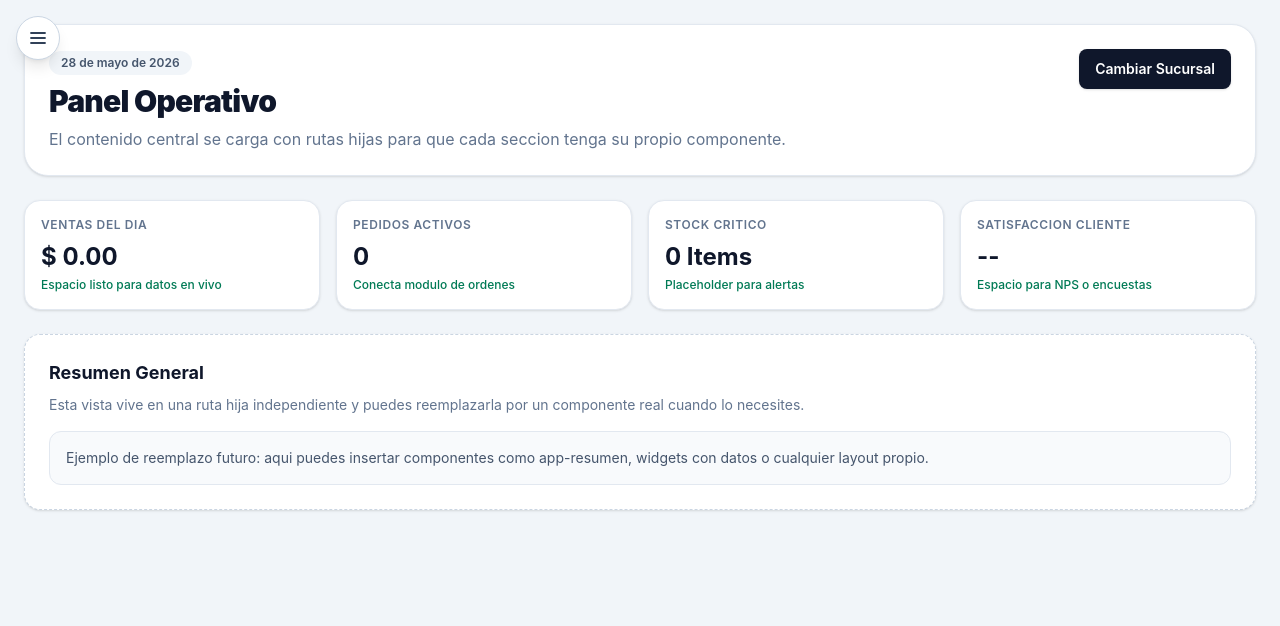
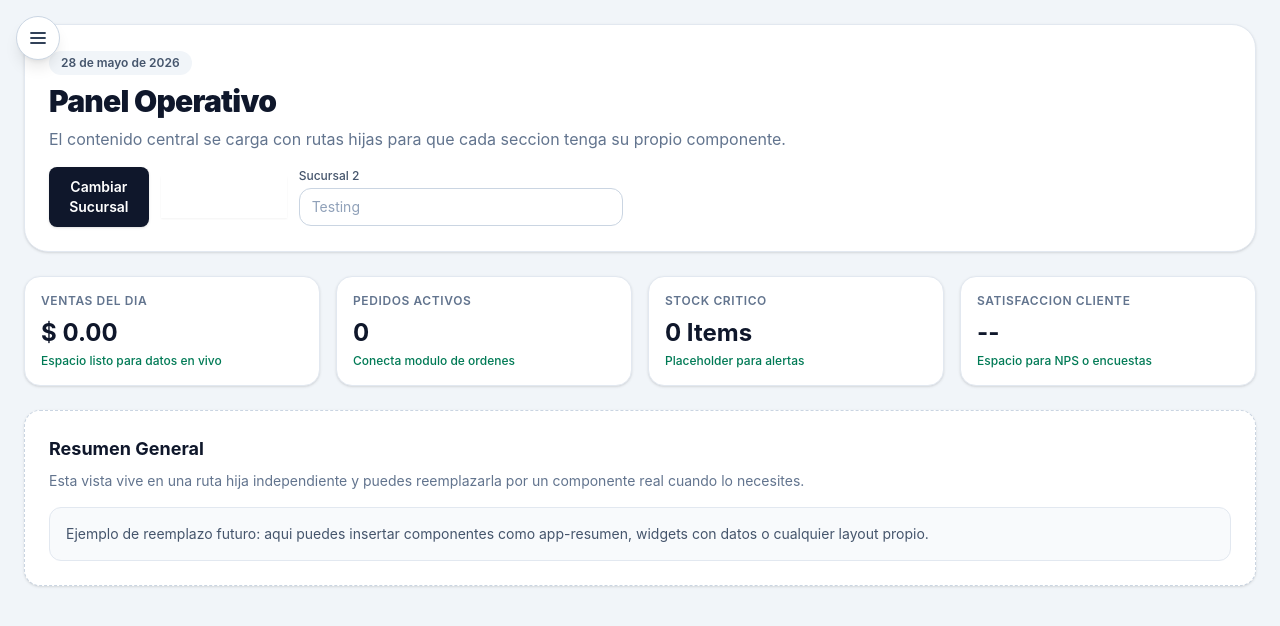
Before and after one commit to ciApp-dev/bakery-front, an Angular app: page /dashboard/overview in a window 1280 px wide. Shown: the top 626 px of the page. Built offline with nearby package versions, Linux system fonts and the light colour scheme.

Commit message:
Working in chanes of Sucursal

```diff
--- /dev/null
+++ b/src/app/components/elements/buttons/dropdown-form/dropdown-form.html
@@ -0,0 +1,37 @@
+<div class="relative inline-block w-full max-w-xs">
+  <button
+    id="dropdownHoverButton"
+    type="button"
+    (click)="toggleDropdown($event)"
+    class="inline-flex w-full items-center justify-between gap-2 rounded-base border border-default-medium bg-brand px-4 py-2.5 text-sm font-medium leading-5 text-white shadow-xs transition-colors hover:bg-brand-strong focus:outline-none focus:ring-4 focus:ring-brand-medium"
+  >
+    <span class="truncate">{{ label() }}</span>
+    <svg class="h-4 w-4" aria-hidden="true" xmlns="http://www.w3.org/2000/svg" width="24" height="24" fill="none" viewBox="0 0 24 24">
+      <path stroke="currentColor" stroke-linecap="round" stroke-linejoin="round" stroke-width="2" d="m19 9-7 7-7-7"/>
+    </svg>
+  </button>
+
+  <!-- Dropdown menu -->
+  <div
+    id="dropdownHover"
+    class="absolute left-0 top-full z-20 mt-2 w-full rounded-base border border-default-medium bg-neutral-primary-medium shadow-lg"
+    [class.hidden]="!isOpen()"
+    (click)="$event.stopPropagation()"
+  >
+    <ul class="max-h-72 overflow-y-auto p-2 text-sm font-medium text-body" aria-labelledby="dropdownHoverButton">
+      @for (option of options(); track option.id) {
+        <li>
+          <button
+            type="button"
+            class="inline-flex w-full items-center rounded px-3 py-2 text-left hover:bg-neutral-tertiary-medium hover:text-heading"
+            (click)="selectedOption(option)"
+          >
+            {{ option.nombre }}
+          </button>
+        </li>
+      } @empty {
+        <li class="px-3 py-2 text-body/70">No se encontraron opciones</li>
+      }
+    </ul>
+  </div>
+</div>
--- /dev/null
+++ b/src/app/components/elements/buttons/dropdown-form/dropdown-form.ts
@@ -0,0 +1,36 @@
+import { Component, HostListener, input, output, signal } from '@angular/core';
+import { SelectorOption } from 'src/app/interfaces/forms';
+
+@Component({
+  selector: 'app-dropdown-form',
+  imports: [],
+  templateUrl: './dropdown-form.html',
+  styleUrl: './dropdown-form.css',
+})
+export class DropdownForm {
+  label = input.required<string>();
+
+  options = input.required<SelectorOption[]>();
+
+  valueChange = output<number>();
+  isOpen = signal(false);
+
+  selectedOption(option: SelectorOption):void{
+    this.valueChange.emit(Number(option.id));
+    this.isOpen.set(false);
+  }
+
+  toggleDropdown(event: MouseEvent): void {
+    event.stopPropagation();
+    this.isOpen.update((value) => !value);
+  }
+
+  closeDropdown(): void {
+    this.isOpen.set(false);
+  }
+
+  @HostListener('document:click')
+  onDocumentClick(): void {
+    this.closeDropdown();
+  }
+}
--- a/src/app/components/elements/selectors/selector-form/selector-form.ts
+++ b/src/app/components/elements/selectors/selector-form/selector-form.ts
@@ -70,7 +70,6 @@ export class SelectorForm {
     this.query.set(option.nombre);
     this.valueChange.emit(Number(option.id));
     this.isOpen.set(false);
-    console.log('Selected option:', option.id);
   }
 
   clearQuery(): void {
--- a/src/app/components/pages/dashboard/dashboard.html
+++ b/src/app/components/pages/dashboard/dashboard.html
@@ -41,6 +41,10 @@
 
 					<div class="flex items-center gap-2 sm:gap-3">
 						<button type="button" class="rounded-lg bg-slate-900 px-4 py-2.5 text-sm font-semibold text-white shadow-sm hover:bg-slate-800">Cambiar Sucursal</button>
+
+						<app-dropdown-form label="Sucursal 1" [options]="sucursales()" ></app-dropdown-form>
+
+						<app-selector-form placeholder="Testing" label="Sucursal 2" [options]="sucursales()" ></app-selector-form>
 					</div>
 				</div>
 			</header>
--- a/src/app/components/pages/dashboard/dashboard.ts
+++ b/src/app/components/pages/dashboard/dashboard.ts
@@ -1,22 +1,33 @@
-import { ChangeDetectionStrategy, Component, signal } from '@angular/core';
+import { ChangeDetectionStrategy, Component, OnInit, inject, signal } from '@angular/core';
 import { RouterOutlet } from '@angular/router';
 import { ButtonSidemenu } from "../../elements/side-menu/button-sidemenu/button-sidemenu";
 import { ButtonSidemenuTrick } from "../../elements/side-menu/button-sidemenu-trick/button-sidemenu-trick";
 import { HeaderSidemenu } from "../../elements/side-menu/header-sidemenu/header-sidemenu";
 import { FooterSidemenu } from "../../elements/side-menu/footer-sidemenu/footer-sidemenu";
 import { OptionSidemenu } from "../../elements/side-menu/option-sidemenu/option-sidemenu";
+import { DropdownForm } from "../../elements/buttons/dropdown-form/dropdown-form";
+import { SelectorOption } from 'src/app/interfaces/forms';
+import { SucursalesService } from 'src/app/service/sucursales-service';
+import { SelectorForm } from "../../elements/selectors/selector-form/selector-form";
 
 
 
 @Component({
   selector: 'app-dashboard',
-  imports: [ RouterOutlet, ButtonSidemenu, ButtonSidemenuTrick, HeaderSidemenu, FooterSidemenu, OptionSidemenu],
+  imports: [RouterOutlet, ButtonSidemenu, ButtonSidemenuTrick, HeaderSidemenu, FooterSidemenu, OptionSidemenu, DropdownForm, SelectorForm],
   templateUrl: './dashboard.html',
   styleUrl: './dashboard.css',
   changeDetection: ChangeDetectionStrategy.OnPush,
 })
-export class Dashboard {
+export class Dashboard implements OnInit {
   readonly isSidebarOpen = signal(false);
+  sucursales = signal<SelectorOption[]>([]);
+
+  sucursalesService = inject(SucursalesService);
+
+  ngOnInit(): void {
+    this.getSucursales();
+  }
 
 
   toggleSidebar(): void {
@@ -34,4 +45,29 @@ export class Dashboard {
     }
 
   }
+
+  getSucursales(): void {
+    const userId = Number(localStorage.getItem('id_user'));
+
+    if (!Number.isFinite(userId) || userId <= 0) {
+      console.error('No se pudo obtener id_user valido desde localStorage');
+      this.sucursales.set([]);
+      return;
+    }
+
+    this.sucursalesService.getSucursalesUser(userId).subscribe({
+      next: (response) => {
+        const options: SelectorOption[] = response.sucursales.map((sucursal) => ({
+          id: sucursal.id,
+          nombre: sucursal.nombre
+        }));
+        this.sucursales.set(options);
+        console.log('Sucursales obtenidas:', this.sucursales());
+      },
+      error: (error) => {
+        console.error('Error al obtener las sucursales:', error);
+      }
+    });
+  }
+
 }
--- a/src/app/components/pages/sucursales/sucursales.html
+++ b/src/app/components/pages/sucursales/sucursales.html
@@ -4,7 +4,7 @@
         <div class="flex flex-col gap-3 sm:flex-row sm:items-center sm:justify-between">
 
             <div class="w-full sm:max-w-2xl lg:max-w-3xl">
-                <app-input-search-form></app-input-search-form>
+                <app-input-search-form [value]="searchTerm()" (valueChange)="onSearchTermChange($event)"    ></app-input-search-form>
             </div>
 
             <app-button-main-form label="Agregar" iconName="add"
@@ -136,7 +136,7 @@
 
         <app-table-form label="Sucursales"
         [contentLabel]="sucursalName"
-        [content]="allSucursales()"
+        [content]="tableContent()"
         (editSelected)="editSucursal($event)"
         (deleteSelected)="deleteSucursal($event)"
         [activeAction]="showDeleted()"></app-table-form>
--- a/src/app/components/pages/sucursales/sucursales.ts
+++ b/src/app/components/pages/sucursales/sucursales.ts
@@ -1,4 +1,4 @@
-import { Component,inject,signal } from '@angular/core';
+import { Component, inject, signal } from '@angular/core';
 import { InputSearchForm } from "../../elements/inputs/input-search-form/input-search-form";
 import { ButtonMainForm } from "../../elements/buttons/button-main-form/button-main-form";
 import { LabelForm } from "../../elements/labels/label-form/label-form";
@@ -34,10 +34,12 @@ export class SucursalesComponent {
   confirmDialogService = inject(ConfirmDialogService);
 
   allSucursales = signal<SucursalTableRow[]>([]);
+  tableContent = signal<SucursalTableRow[]>([]);
 
   modeForm = signal<string>('create');
   idEstado = signal<number | null>(null);
   idCiudad = signal<number | null>(null);
+  searchTerm = signal<string>('');
 
   idSelected = signal<number | null>(null);
   nombre = signal<string>('');
@@ -69,14 +71,14 @@ export class SucursalesComponent {
   showDeleted = signal<boolean>(false);
 
   sucursalName: ContentLabelTable[] = [
-    {id: 1, name: 'Nombre', key: 'nombre'},
-    {id: 2, name: 'Dirección', key: 'direccion'},
-    {id: 3, name: 'Código Postal', key: 'cp'},
-    {id: 4, name: 'Ciudad', key: 'ciudad'},
-    {id: 5, name: 'Estado', key: 'estado'},
-    {id: 6, name: 'Teléfonos', key: 'telefonos'},
-    {id: 7, name: 'Producción', key: 'produccion'},
-    {id: 8, name: 'Acciones', key: 'actions'}
+    { id: 1, name: 'Nombre', key: 'nombre' },
+    { id: 2, name: 'Dirección', key: 'direccion' },
+    { id: 3, name: 'Código Postal', key: 'cp' },
+    { id: 4, name: 'Ciudad', key: 'ciudad' },
+    { id: 5, name: 'Estado', key: 'estado' },
+    { id: 6, name: 'Teléfonos', key: 'telefonos' },
+    { id: 7, name: 'Producción', key: 'produccion' },
+    { id: 8, name: 'Acciones', key: 'actions' }
   ];
 
 
@@ -85,6 +87,10 @@ export class SucursalesComponent {
     this.getSucursales();
   }
 
+  onSearchTermChange(value: string): void {
+    this.searchTerm.set(value);
+    this.applySearchFilter();
+  }
   onNameChange(value: string | number): void {
     const parsedValue = String(value);
     this.nombre.set(parsedValue);
@@ -114,9 +120,9 @@ export class SucursalesComponent {
   }
 
   onBranchActiveChange(value: boolean): void {
-    if(value){
+    if (value) {
       this.produccion.set('SI');
-    }else{
+    } else {
       this.produccion.set('NO');
     }
 
@@ -136,7 +142,7 @@ export class SucursalesComponent {
     this.getCiudadesByEstado(value);
 
     console.log('Estado seleccionado:', parsedValue);
-    if(parsedValue === null || parsedValue) {
+    if (parsedValue === null || parsedValue) {
 
     }
 
@@ -208,7 +214,7 @@ export class SucursalesComponent {
       next: (response) => {
         // Aquí puedes manejar la respuesta y actualizar tu estado o variables locales
         this.allSucursales.set(response);
-        console.log('Sucursales obtenidas:', this.allSucursales());
+        this.applySearchFilter(); // Aplicar el filtro de búsqueda después de obtener las sucursales
       },
       error: (error) => {
         console.error('Error al obtener las sucursales:', error);
@@ -234,7 +240,7 @@ export class SucursalesComponent {
       produccion: this.produccion(),
     };
 
-    if(this.modeForm() == 'edit'){
+    if (this.modeForm() == 'edit') {
 
       const confirmed = await this.confirmDialogService.confirm({
         title: 'Actualizar Sucursal',
@@ -264,7 +270,7 @@ export class SucursalesComponent {
 
 
 
-    }else{
+    } else {
 
       const confirmed = await this.confirmDialogService.confirm({
         title: this.modeForm() === 'guardar' ? 'Guardar Sucursal' : 'Registrar Sucursal',
@@ -302,10 +308,10 @@ export class SucursalesComponent {
     this.onAddressChange(event.row.direccion);
     this.onPostalCodeChange(event.row.cp);
 
-    if(event.row.produccion === 'SI'){
+    if (event.row.produccion === 'SI') {
       this.branchActive.set(true);
       this.produccion.set('SI');
-    }else{
+    } else {
       this.branchActive.set(false);
       this.produccion.set('NO');
     }
@@ -344,7 +350,7 @@ export class SucursalesComponent {
 
   async deleteSucursal(event: RowActionEvent<SucursalTableRow>): Promise<void> {
 
-   if(this.showDeleted()){
+    if (this.showDeleted()) {
       const confirmed = await this.confirmDialogService.confirm({
         title: 'Reactivar Sucursal',
         message: '¿Estás seguro de que deseas reactivar esta sucursal?',
@@ -370,7 +376,7 @@ export class SucursalesComponent {
         }
       });
 
-   }else{
+    } else {
 
       const confirmed = await this.confirmDialogService.confirm({
         title: 'Eliminar Sucursal',
@@ -404,4 +410,30 @@ export class SucursalesComponent {
 
 
 }
+
+
+
+applySearchFilter(): void {
+    const term = this.searchTerm().trim().toLowerCase();
+
+    if(!term) {
+      this.tableContent.set(this.allSucursales());
+      return;
     }
+
+    const filtered = this.allSucursales().filter(sucursal => {
+      return (
+        sucursal.nombre.toLowerCase().includes(term) ||
+        sucursal.direccion.toLowerCase().includes(term) ||
+        sucursal.ciudad.toLowerCase().includes(term) ||
+        sucursal.estado.toLowerCase().includes(term) ||
+        sucursal.cp.toString().includes(term) ||
+        sucursal.telefonos.some(telefono => telefono.includes(term)) ||
+        sucursal.produccion.toLowerCase().includes(term)
+      );
+    });
+
+    this.tableContent.set(filtered);
+
+  }
+}
--- a/src/app/service/login-service.ts
+++ b/src/app/service/login-service.ts
@@ -1,7 +1,7 @@
 import { HttpClient } from '@angular/common/http';
 import { inject,Injectable } from '@angular/core';
 import { environment } from '@environments/environment';
-import { ApiResponse, LoginResponse, LoginUserRequest } from '../interfaces/responses';
+import { ApiResponse, LoginResponse, LoginUserRequest, userResponse } from '../interfaces/responses';
 import { Observable } from 'rxjs';
 import { delay } from 'rxjs/operators';
 
--- a/src/app/service/productos-service.ts
+++ b/src/app/service/productos-service.ts
@@ -1,9 +1,9 @@
-import { Injectable,inject } from '@angular/core';
+import { Injectable, inject } from '@angular/core';
 import { HttpClient } from '@angular/common/http';
 import { environment } from '@environments/environment';
 import { ProductResponse } from '../interfaces/responses';
 import { Observable } from 'rxjs';
-import { ProductSendData,ProductTableRow } from '../interfaces/products-interfaces';
+import { ProductSendData, ProductTableRow } from '../interfaces/products-interfaces';
 import { statusRequest } from '../interfaces/request';
 
 @Injectable({
```
Also changed, not shown: src/app/interfaces/responses.ts (+14 -0 lines), src/app/service/sucursales-service.ts (+7 -1 lines), src/app/components/elements/buttons/dropdown-form/dropdown-form.css (added), 1 other file (tests, documents, lock files or other folders). Lines whose indentation alone changed are shown as unchanged.
